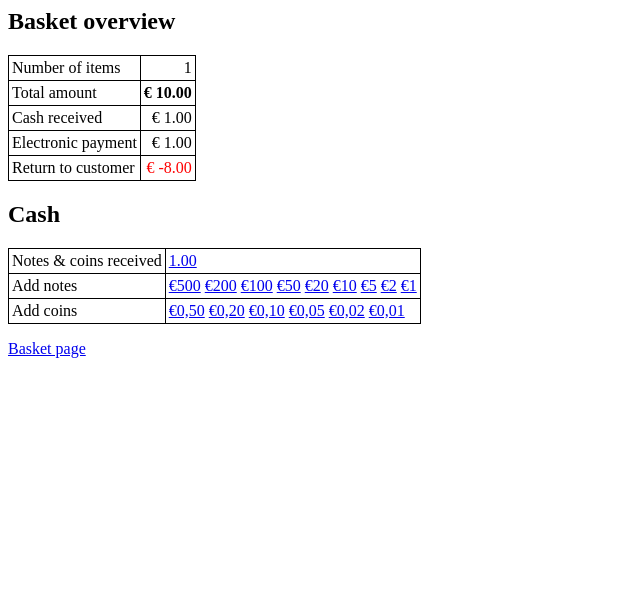
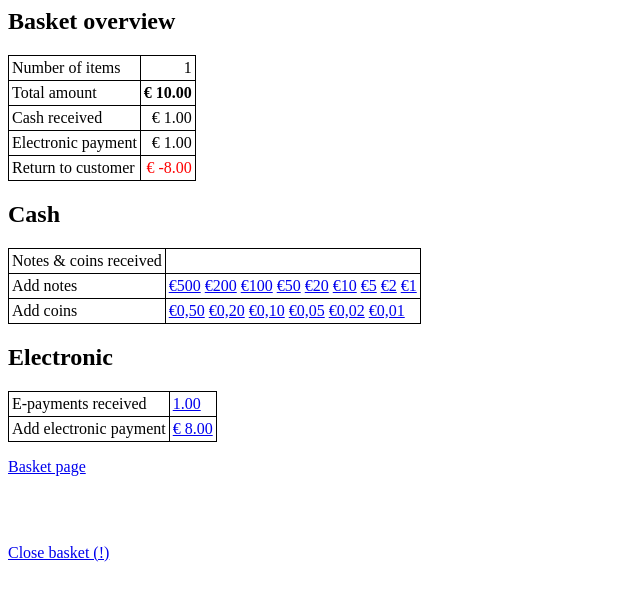
Before and after one commit to truestevie/mopos2, a Django app: page /pos/transaction/1/ in a window 1280 px wide. Shown: the top 601 px of the page, without its empty margins (0-640 px from the left). Run offline with Django 3.2, Linux system fonts and the light colour scheme; tables that the repository leaves empty hold one stand-in row (values such as "Sample post").

Commit message:
Adding logging of electronic payments.

```diff
--- a/pos/models.py
+++ b/pos/models.py
@@ -109,7 +109,7 @@ class SubItem(models.Model):
     objects = SubItemManager()
 
     class Meta:
-        ordering = ['description','item__code']
+        ordering = ['description', 'item__code']
 
 
 class CashRegister(models.Model):
@@ -133,7 +133,10 @@ class CashManager(models.Manager):
     def remove_cash_item(self, shopping_basket_id, cash_id):
         shopping_basket = ShoppingBasket.objects.filter(pk=shopping_basket_id).first()
         cash_item = Cash.objects.filter(pk=cash_id).first()
-        shopping_basket.cash_received_physical -= cash_item.value
+        if not cash_item.electronic:
+            shopping_basket.cash_received_physical -= cash_item.value
+        else:
+            shopping_basket.cash_received_electronic -= cash_item.value
         shopping_basket.save()
         cash_item.delete()
 
@@ -144,11 +147,21 @@ class CashManager(models.Manager):
         shopping_basket.save()
         return cash_item
 
+    def add_electronic_payment_with_automatic_value(self, shopping_basket_id):
+        shopping_basket = ShoppingBasket.objects.filter(pk=shopping_basket_id).first()
+        electronic_value = shopping_basket.total_price - shopping_basket.cash_received_physical -\
+                           shopping_basket.cash_received_electronic
+        cash_item = self.create(shopping_basket=shopping_basket, value=electronic_value, electronic=True)
+        shopping_basket.cash_received_electronic += electronic_value
+        shopping_basket.save()
+        return cash_item
+
 
 class Cash(models.Model):
     shopping_basket = models.ForeignKey(ShoppingBasket, on_delete=models.CASCADE)
     value = models.DecimalField(max_digits=5, decimal_places=2, default=0)
     objects = CashManager()
+    electronic = models.BooleanField(default=False)
 
     class Meta:
         ordering = ['-value']
--- a/pos/templates/pos/basket.html
+++ b/pos/templates/pos/basket.html
@@ -22,7 +22,6 @@ td, th {
     <a href="/pos/basket/{{ basket.id }}/increment_table_number/1/">+1</a>
     <a href="/pos/basket/{{ basket.id }}/increment_table_number/5/">+5</a>
 </div>
-<div><a href="/pos/basket/{{ basket.id }}/close_basket/">Close basket</a></div>
 <h2>Available items</h2>
 {% if template_list %}
 <table>
@@ -58,6 +57,7 @@ td, th {
         <td><a href="/pos/basket/{{ basket.id }}/remove_item/{{ item.id }}/">Remove item</a> ({{ item.id }})</td>
     </tr>
     {% endfor %}
+    <tr><td>Sum</td><td align="right"><a href="/pos/transaction/{{ basket.id }}/"><b>€ {{ basket.total_price }}</b></a></td></tr>
 </table>
 {% else %}
 <div><i>No items ordered</i>
--- a/pos/templates/pos/transaction.html
+++ b/pos/templates/pos/transaction.html
@@ -56,7 +56,25 @@ td, th {
 <a href="/pos/basket/{{ basket.id }}/receive_cents/1/">€0,01</a>
 </td></tr>
 </table>
+<h2>Electronic</h2>
+<table>
+    <tr>
+        <td>E-payments received</td>
+        <td>
+        {% for electronic in electronic_received_list %}
+            <a href="/pos/basket/{{ basket.id }}/remove_cash/{{ electronic.id }}/">{{ electronic.value }}</a>
+        {% endfor %}
+        </td>
+    </tr>
+    <tr>
+        <td>Add electronic payment</td>
+        <td align="right"><a href="/pos/basket/{{ basket.id }}/receive_electronic_payment/automatic/">€ {{ cash_to_receive }}</a>
+        </td>
+    </tr>
+</table>
 {% endif %}
 <p><a href="/pos/basket/">Basket page</a></p>
+<br /><br />
+<p><a href="/pos/basket/{{ basket.id }}/close_basket/">Close basket (!)</a></p>
 </body>
 </html>
--- a/pos/urls.py
+++ b/pos/urls.py
@@ -1,6 +1,7 @@
 from django.urls import path
 from .views import show_basket, reset_table_number, close_basket, increment_table_number, add_item_to_basket,\
-    remove_item_from_basket, add_sub_item_to_item, show_transaction, receive_cash, remove_cash, receive_cents
+    remove_item_from_basket, add_sub_item_to_item, show_transaction, receive_cash, remove_cash, receive_cents, \
+    add_electronic_payment_with_automatic_value
 
 urlpatterns = [
     path('', show_basket, name='show_basket'),
@@ -12,6 +13,11 @@ urlpatterns = [
     path('basket/<int:shopping_basket_id>/receive_cash/<int:cash_received>/', receive_cash, name='receive_cash'),
     path('basket/<int:shopping_basket_id>/remove_cash/<int:cash_id>/', remove_cash, name='remove_cash'),
     path('basket/<int:shopping_basket_id>/receive_cents/<int:cents_received>/', receive_cents, name='receive_cents'),
+    path('basket/<int:shopping_basket_id>/receive_electronic_payment/automatic/',
+         add_electronic_payment_with_automatic_value,
+         name='add_electronic_payment_with_automatic_value'),
+    # path('basket/<int:shopping_basket_id>/receive_electronic_payment/<int:electronic_received>/<int:electronic_cents_received/',
+    #     receive_electronic_payment, name='receive_electronic_payment'),
     path('basket/<int:shopping_basket_id>/close_basket/', close_basket, name='close_basket'),
     path('basket/<int:shopping_basket_id>/add_item/<int:item_template_id>/',
          add_item_to_basket,
--- a/pos/views.py
+++ b/pos/views.py
@@ -6,16 +6,21 @@ from .models import ShoppingBasket, ItemTemplate, Item, SubItemTemplate, SubItem
 
 def show_transaction(request, shopping_basket_id):
     sb = ShoppingBasket.objects.get(pk=shopping_basket_id)
-    cash_received_list = Cash.objects.filter(shopping_basket=sb)
+    cash_received_list = Cash.objects.filter(shopping_basket=sb, electronic=False)
+    electronic_received_list = Cash.objects.filter(shopping_basket=sb, electronic=True)
     cash_to_return = sb.cash_received_physical + sb.cash_received_electronic - sb.total_price
-    cash_color = ""
+    cash_to_receive = sb.total_price - sb.cash_received_physical - sb.cash_received_electronic
     if cash_to_return < 0:
         cash_color = "red"
+    else:
+        cash_color = "green"
     return render(request, 'pos/transaction.html',
                   {'basket': sb,
                    'cash_received_list': cash_received_list,
+                   'electronic_received_list': electronic_received_list,
                    'cash_to_return': cash_to_return,
-                   'cash_color': cash_color
+                   'cash_color': cash_color,
+                   'cash_to_receive': cash_to_receive,
                    })
 
 
@@ -74,6 +79,11 @@ def remove_cash(request, shopping_basket_id, cash_id):
     return HttpResponseRedirect("/pos/transaction/{}/".format(shopping_basket_id))
 
 
+def add_electronic_payment_with_automatic_value(request, shopping_basket_id):
+    Cash.objects.add_electronic_payment_with_automatic_value(shopping_basket_id)
+    return HttpResponseRedirect("/pos/transaction/{}/".format(shopping_basket_id))
+
+
 def reset_table_number(request, shopping_basket_id):
     basket = ShoppingBasket.objects.get(pk=shopping_basket_id)
     basket.table_number = 1
@@ -97,7 +107,7 @@ def close_basket(request, shopping_basket_id):
 
 def add_item_to_basket(request, shopping_basket_id, item_template_id):
     new_basket_item = Item.objects.create_item(shopping_basket_id=shopping_basket_id, item_template_id=item_template_id)
-    sub_item_template_list = SubItemTemplate.objects.filter(item_template__id=item_template_id, available = True)
+    sub_item_template_list = SubItemTemplate.objects.filter(item_template__id=item_template_id, available=True)
     print("Number of available sub items for new basket item:", sub_item_template_list.count())
     if sub_item_template_list.count() == 1:
         SubItem.objects.create_sub_item(shopping_basket_id=shopping_basket_id,
```
